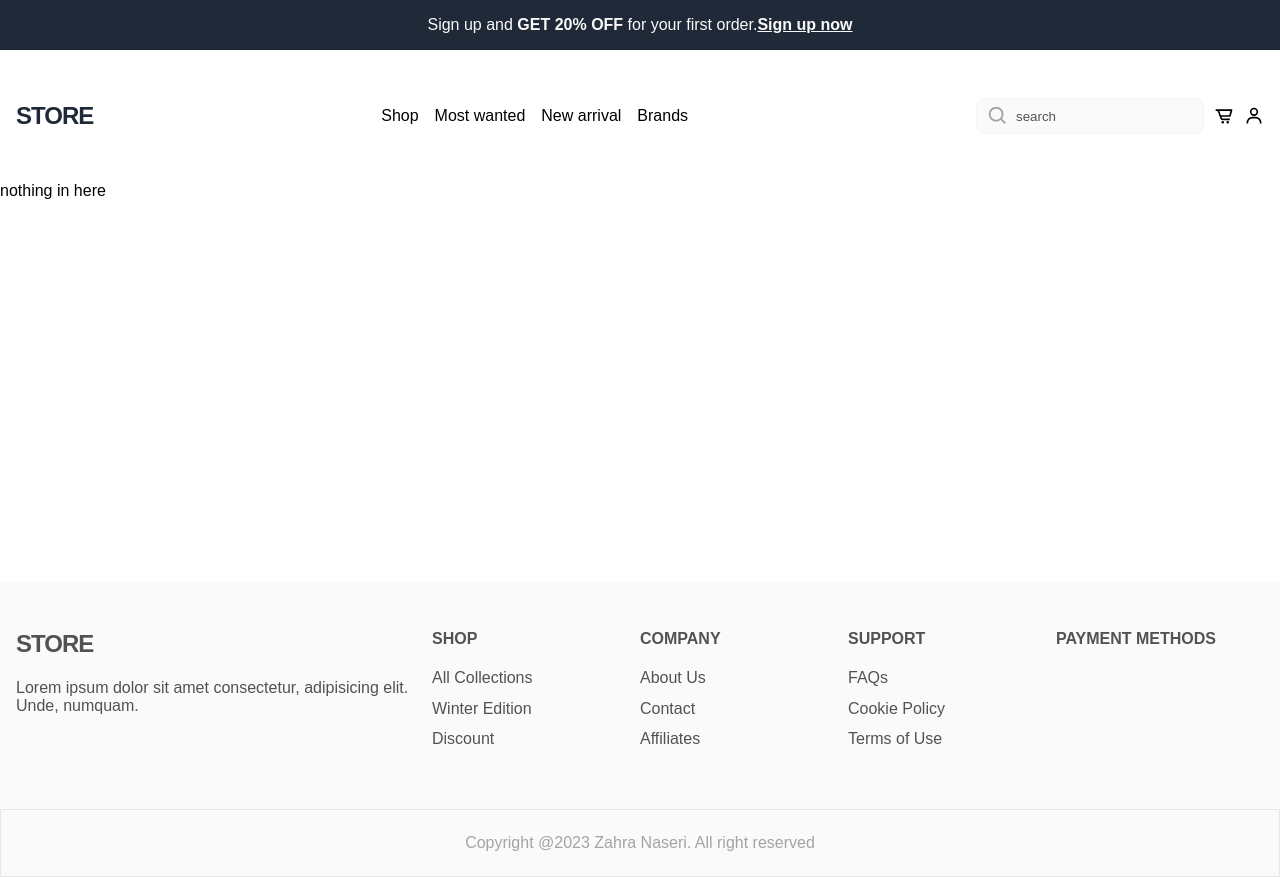
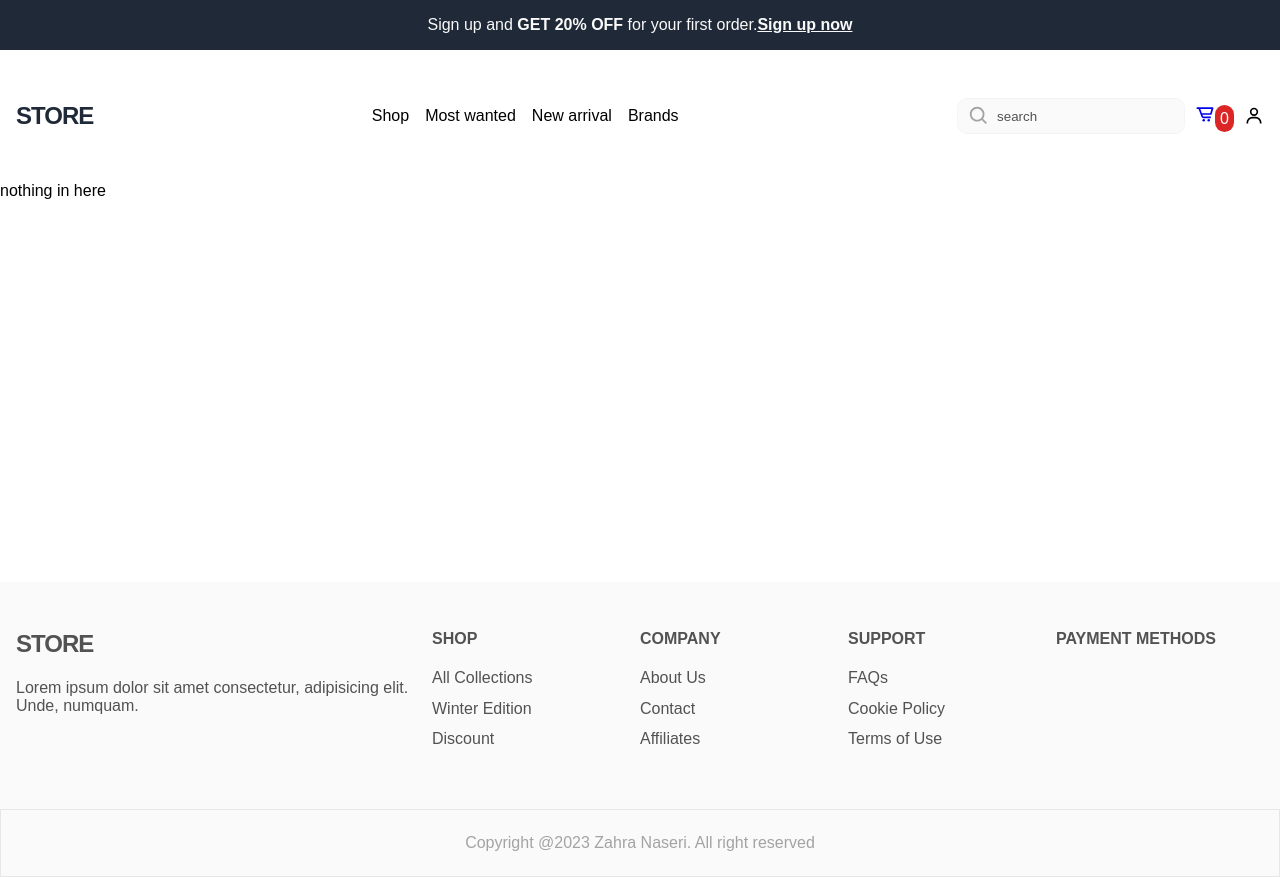
Before and after one commit to zahranaseri593/react-store, a React (Create React App) app: page /cart/1 in a window 1280 px wide. Built offline with nearby package versions, Linux system fonts and the light colour scheme.

Commit message:
...
link to cart page, show number of products beside cart icon and some other details...

```diff
--- a/src/App.css
+++ b/src/App.css
@@ -51,6 +51,17 @@ nav >div{
   display: flex;
   gap: 10px;
   align-items: center;
+}
+
+.cart-icon{
+  text-decoration: none;
+}
+
+.cart-icon> span{
+  background-color: var(--sale-color);
+  color: #fff;
+  padding: 5px;
+  border-radius: 15px;
 }
 
 .search{
@@ -381,3 +392,34 @@ footer .container{
   justify-content:center;
   flex-wrap: wrap;
 }
+
+.inCart{
+  width: fit-content;
+  display: flex;
+  align-items: center;
+  gap: 1rem;
+  border: 1px solid var(--darkest-color);
+  border-radius: 7px;
+}
+
+.inCart >span{
+  background-color: var(--darkest-color);
+  padding: 10px;
+  color: #fff;
+  /* font-weight: bold; */
+  font-size: 20px;
+  cursor: pointer;
+  transition: all .5s ;
+}
+
+.inCart >span:hover{
+  background-color: var(--secondary-color);
+}
+
+.inCart >span:first-child{
+  border-radius: 5px 0 0 5px;
+}
+
+.inCart >span:last-child{
+  border-radius: 0 5px 5px 0;
+}
--- a/src/components/Cart.jsx
+++ b/src/components/Cart.jsx
@@ -7,7 +7,7 @@ const Cart = () => {
 
     return (
         cart?.map( (c) => (
-           <p>c.title</p>
+           <p>{c.title}</p>
         ))
      )
 }
--- a/src/components/Header.jsx
+++ b/src/components/Header.jsx
@@ -1,8 +1,12 @@
 import { Link } from "react-router-dom";
 import SearchBar from "./SearchBar";
 import { BiCartAlt,BiUser } from "react-icons/bi";
+import {useCartContext} from '../utils/CartContextProvider'
 
 const Header = () => {
+
+    const {cart} = useCartContext()
+
     return (
     <header>
         <div>
@@ -23,7 +27,7 @@ const Header = () => {
             </ul>
           <div>
             <SearchBar/>
-            <BiCartAlt size='20'/>
+            <Link to='/cart' className="cart-icon"><BiCartAlt size='20'/><span>{cart.length}</span></Link>
             <BiUser size='20'/>
           </div>
         </nav>
--- a/src/utils/CartContextProvider.js
+++ b/src/utils/CartContextProvider.js
@@ -42,7 +42,7 @@ export const CartContextProvider = ({children}) => {
         else return false
     }
 
-    // write the functions you need for adding, removing, inc, dec
+    // removing ...
 
     return(
         <CartContext.Provider value={{cart,addToCart,decrement,isProductInCart}}>
```
